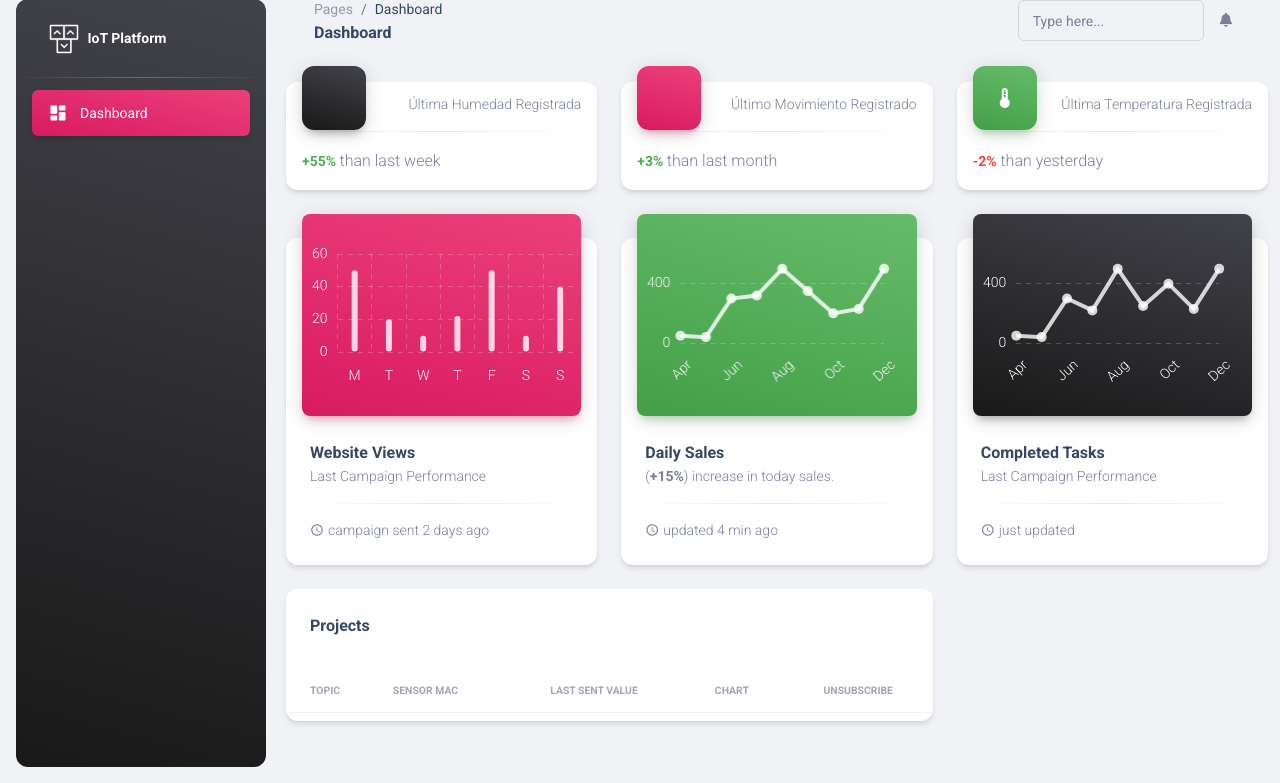
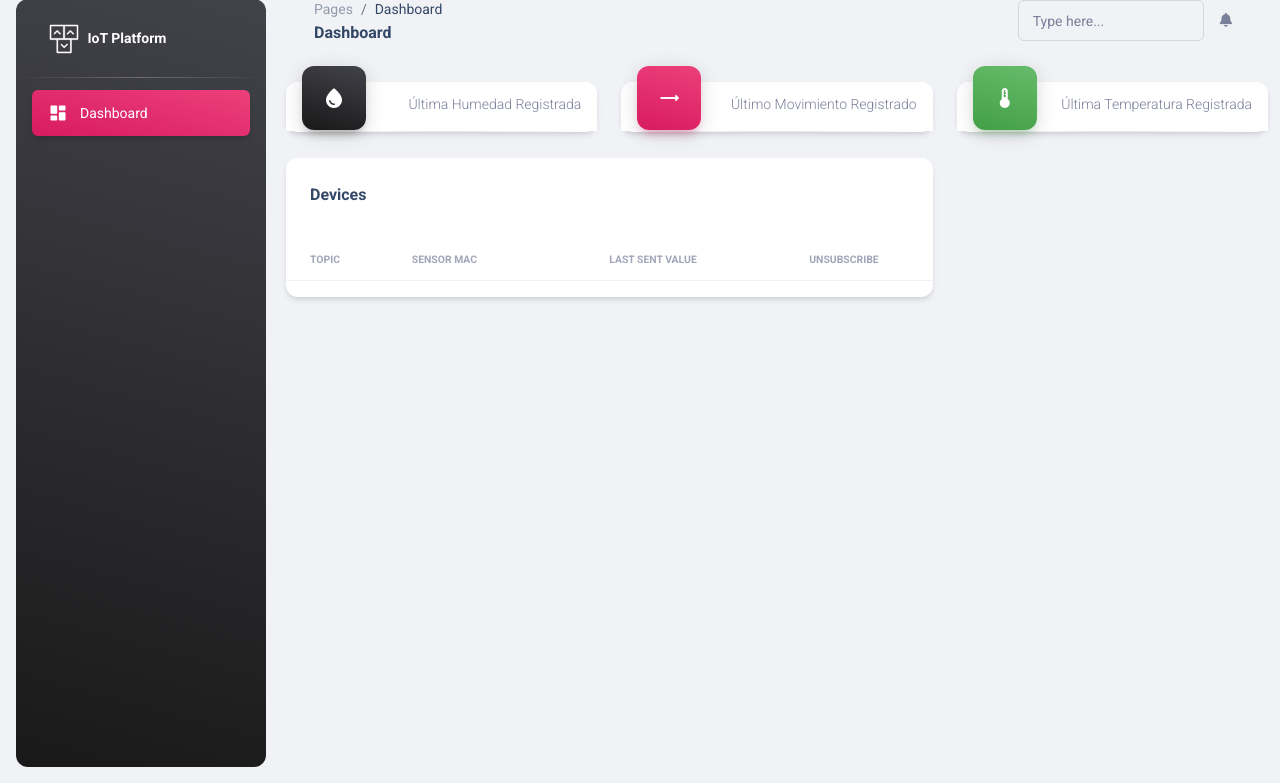
Before and after one commit to vrm2000/security_lab, a Flask app: page / in a window 1280 px wide. Shown: the part 17-800 px from the top of the page. Run offline with Flask 2, Linux system fonts and the light colour scheme; lists and menus that the app fills with data are empty; parts of the project's set-up code (start-up, migrations or seed data) failed here and were passed over; some libraries are stand-ins or nearby versions.

Commit message:
final commit

```diff
--- a/app.py
+++ b/app.py
@@ -3,7 +3,8 @@
 from flask_socketio import SocketIO
 from argparse import ArgumentParser
 from datetime import datetime, timedelta
-from flask import Flask, render_template
+from flask import Flask, render_template, redirect
+from flask_cors import CORS
 from cryptography.hazmat.primitives.asymmetric import ec
 from cryptography.hazmat.primitives.asymmetric import dh
 from cryptography.hazmat.primitives.kdf.hkdf import HKDF
@@ -32,6 +33,7 @@
 load_dotenv()
 
 app = Flask(__name__)
+CORS(app, resources={r"/*": {"origins": "http://localhost:5000"}})
 app.config['SECRET'] = 'my secret key'
 app.config['TEMPLATES_AUTO_RELOAD'] = True
 app.config['MQTT_KEEPALIVE'] = 5
@@ -45,6 +47,7 @@
 # Diccionario con todos los dispositivos conectados y que han hecho intercambio Diffie-Hellman.
 # Contiene clave compartida (shared_key) y el nonce de la comunicación (nonce)
 devices = dict()
+unsub_devices = []
 # Diccionario que contiene claves público (pubkey) y privada (privkey) de la plataforma.
 platform_keys = dict()
 
@@ -62,7 +65,16 @@
 
 @app.route('/')
 def index():
-    return render_template('index.html', devices=devices.keys())
+    return render_template('index.html', devices=devices)
+
+@app.route('/unsubscribe/<string:sensor_type>/<string:mac>', methods=['GET'])
+def unsubscribe(sensor_type, mac):
+    print(f"security/{sensor_type}/{mac}")
+    client.unsubscribe(f"security/{sensor_type}/{mac}")
+    if mac in devices:
+        devices.pop(mac)
+    unsub_devices.append(mac)
+    return redirect('/')
 
 
 def chooseEncryptionAlgorithm(algo, key, nonce):
@@ -88,31 +100,32 @@
 
 
 def register_device(message, client, mac):
-    decoded_message = bson.loads(message)
-    serialized_sensor_public_key = decoded_message["pubkey"]
-    nonce = bytes.fromhex(decoded_message["nonce"])
-    algo = decoded_message["algorithm"].decode("utf-8")
+    if mac not in unsub_devices:
+        decoded_message = bson.loads(message)
+        serialized_sensor_public_key = decoded_message["pubkey"]
+        nonce = bytes.fromhex(decoded_message["nonce"])
+        algo = decoded_message["algorithm"].decode("utf-8")
 
-    shared_key = handle_sensor_public_key(serialized_sensor_public_key, mac)
+        shared_key = handle_sensor_public_key(serialized_sensor_public_key, mac)
 
-    cipher = chooseEncryptionAlgorithm(algo, shared_key, nonce)
-    algo = algo.split("/")
-    devices[mac] =  {"shared_key": shared_key ,"nonce": nonce, "cipher": cipher, "encryption": algo}
+        cipher = chooseEncryptionAlgorithm(algo, shared_key, nonce)
+        algo = algo.split("/")
+        devices[mac] =  {"mac": mac, "sensor_type": decoded_message["sensor_type"].decode("utf-8"), "shared_key": shared_key ,"nonce": nonce, "cipher": cipher, "encryption": algo}
 
-    # generate signature hmac to compare with device's
-    signature = hmac.new(shared_key, (f"Soy un sensor con mac {mac}").encode("UTF-8"), digestmod="sha256").digest()
+        # generate signature hmac to compare with device's
+        signature = hmac.new(shared_key, (f"Soy un sensor con mac {mac}").encode("UTF-8"), digestmod="sha256").digest()
 
-    # check if device is who it claims to be
-    try:
-        if signature == decoded_message["signature"]:
-            print(f"Sensor {mac} succesfully authenticated")
-            print(f"Received new login from device {mac}")
-            devices[mac]["authenticated"] = True
-        else:
-            print("Invalid HMAC Authentication")
-            devices[mac]["authenticated"] = False
-    except:
-        print("An exception occurred tryng to authenticate...")
+        # check if device is who it claims to be
+        try:
+            if signature == decoded_message["signature"]:
+                print(f"Sensor {mac} succesfully authenticated")
+                print(f"Received new login from device {mac}")
+                devices[mac]["authenticated"] = True
+            else:
+                print("Invalid HMAC Authentication")
+                devices[mac]["authenticated"] = False
+        except:
+            print("An exception occurred tryng to authenticate...")
 
 
 def handle_sensor_public_key(serialized_sensor_public_key, mac):
@@ -188,7 +201,7 @@
 # On connect
 def handle_connect(client, userdata, flags, rc):
     if rc == 0:
-        print("Running on http://127.0.0.1:5000")
+        print("Running on http://localhost:5000")
         print('Connected successfully')
         start_platform_configuration()
     else:
@@ -215,7 +228,6 @@
         plaintext = decryptor.update( message.payload[:-16]) + decryptor.finalize_with_tag(tag)
     else:
         plaintext = decryptor.update( message.payload)
-
     return plaintext.decode("utf-8")
 
 def identify_sensor(message):
@@ -238,8 +250,9 @@
     # Identificamos el tipo de sensor y donde debe mandar los datos en la interfaz web
     submit = identify_sensor(topic[1])
     mac = topic[2]
-    if devices[mac]["authenticated"] == True:
+    if mac in devices and devices[mac]["authenticated"] == True:
         plaintext = decrypt_data(message, mac)
+        devices[mac]["last_value"] = plaintext
         if plaintext != "NO":
             print(f'({mac}) Received new {submit[3:len(submit)-4].lower()} value: {plaintext}')
             data = dict(
@@ -266,4 +279,4 @@
     thread.daemon = True
     thread.start()
     client.loop_start()
-    socketio.run(app, host='127.0.0.1', port=5000)
+    socketio.run(app, host='localhost', port=5000)
--- a/templates/index.html
+++ b/templates/index.html
@@ -10,7 +10,8 @@
     IoT Platform
   </title>
   <!--     Fonts and icons     -->
-  <link rel="stylesheet" type="text/css" href="https://fonts.googleapis.com/css?family=Roboto:300,400,500,700,900|Roboto+Slab:400,700" />
+  <link rel="stylesheet" type="text/css"
+    href="https://fonts.googleapis.com/css?family=Roboto:300,400,500,700,900|Roboto+Slab:400,700" />
   <!-- Nucleo Icons -->
   <link href="../static/css/nucleo-icons.css" rel="stylesheet" />
   <link href="../static/css/nucleo-svg.css" rel="stylesheet" />
@@ -29,9 +30,12 @@
 </head>
 
 <body class="g-sidenav-show  bg-gray-200">
-  <aside class="sidenav navbar navbar-vertical navbar-expand-xs border-0 border-radius-xl my-3 fixed-start ms-3   bg-gradient-dark" id="sidenav-main">
+  <aside
+    class="sidenav navbar navbar-vertical navbar-expand-xs border-0 border-radius-xl my-3 fixed-start ms-3   bg-gradient-dark"
+    id="sidenav-main">
     <div class="sidenav-header">
-      <i class="fas fa-times p-3 cursor-pointer text-white opacity-5 position-absolute end-0 top-0 d-none d-xl-none" aria-hidden="true" id="iconSidenav"></i>
+      <i class="fas fa-times p-3 cursor-pointer text-white opacity-5 position-absolute end-0 top-0 d-none d-xl-none"
+        aria-hidden="true" id="iconSidenav"></i>
       <a class="navbar-brand m-0" href="#">
         <img src="../static/img/logo-ct.png" class="navbar-brand-img h-100" alt="main_logo">
         <span class="ms-1 font-weight-bold text-white">IoT Platform</span>
@@ -53,7 +57,8 @@
   </aside>
   <main class="main-content position-relative max-height-vh-100 h-100 border-radius-lg ">
     <!-- Navbar -->
-    <nav class="navbar navbar-main navbar-expand-lg px-0 mx-4 shadow-none border-radius-xl" id="navbarBlur" data-scroll="true">
+    <nav class="navbar navbar-main navbar-expand-lg px-0 mx-4 shadow-none border-radius-xl" id="navbarBlur"
+      data-scroll="true">
       <div class="container-fluid py-1 px-3">
         <nav aria-label="breadcrumb">
           <ol class="breadcrumb bg-transparent mb-0 pb-0 pt-1 px-0 me-sm-6 me-5">
@@ -80,7 +85,8 @@
               </a>
             </li>
             <li class="nav-item dropdown pe-2 d-flex align-items-center">
-              <a href="javascript:;" class="nav-link text-body p-0" id="dropdownMenuButton" data-bs-toggle="dropdown" aria-expanded="false">
+              <a href="javascript:;" class="nav-link text-body p-0" id="dropdownMenuButton" data-bs-toggle="dropdown"
+                aria-expanded="false">
                 <i class="fa fa-bell cursor-pointer"></i>
               </a>
               <ul class="dropdown-menu  dropdown-menu-end  px-2 py-3 me-sm-n4" aria-labelledby="dropdownMenuButton">
@@ -106,7 +112,8 @@
                   <a class="dropdown-item border-radius-md" href="javascript:;">
                     <div class="d-flex py-1">
                       <div class="my-auto">
-                        <img src="../static/img/small-logos/logo-spotify.svg" class="avatar avatar-sm bg-gradient-dark  me-3 ">
+                        <img src="../static/img/small-logos/logo-spotify.svg"
+                          class="avatar avatar-sm bg-gradient-dark  me-3 ">
                       </div>
                       <div class="d-flex flex-column justify-content-center">
                         <h6 class="text-sm font-weight-normal mb-1">
@@ -124,14 +131,19 @@
                   <a class="dropdown-item border-radius-md" href="javascript:;">
                     <div class="d-flex py-1">
                       <div class="avatar avatar-sm bg-gradient-secondary  me-3  my-auto">
-                        <svg width="12px" height="12px" viewBox="0 0 43 36" version="1.1" xmlns="http://www.w3.org/2000/svg" xmlns:xlink="http://www.w3.org/1999/xlink">
+                        <svg width="12px" height="12px" viewBox="0 0 43 36" version="1.1"
+                          xmlns="http://www.w3.org/2000/svg" xmlns:xlink="http://www.w3.org/1999/xlink">
                           <title>credit-card</title>
                           <g stroke="none" stroke-width="1" fill="none" fill-rule="evenodd">
                             <g transform="translate(-2169.000000, -745.000000)" fill="#FFFFFF" fill-rule="nonzero">
                               <g transform="translate(1716.000000, 291.000000)">
                                 <g transform="translate(453.000000, 454.000000)">
-                                  <path class="color-background" d="M43,10.7482083 L43,3.58333333 C43,1.60354167 41.3964583,0 39.4166667,0 L3.58333333,0 C1.60354167,0 0,1.60354167 0,3.58333333 L0,10.7482083 L43,10.7482083 Z" opacity="0.593633743"></path>
-                                  <path class="color-background" d="M0,16.125 L0,32.25 C0,34.2297917 1.60354167,35.8333333 3.58333333,35.8333333 L39.4166667,35.8333333 C41.3964583,35.8333333 43,34.2297917 43,32.25 L43,16.125 L0,16.125 Z M19.7083333,26.875 L7.16666667,26.875 L7.16666667,23.2916667 L19.7083333,23.2916667 L19.7083333,26.875 Z M35.8333333,26.875 L28.6666667,26.875 L28.6666667,23.2916667 L35.8333333,23.2916667 L35.8333333,26.875 Z"></path>
+                                  <path class="color-background"
+                                    d="M43,10.7482083 L43,3.58333333 C43,1.60354167 41.3964583,0 39.4166667,0 L3.58333333,0 C1.60354167,0 0,1.60354167 0,3.58333333 L0,10.7482083 L43,10.7482083 Z"
+                                    opacity="0.593633743"></path>
+                                  <path class="color-background"
+                                    d="M0,16.125 L0,32.25 C0,34.2297917 1.60354167,35.8333333 3.58333333,35.8333333 L39.4166667,35.8333333 C41.3964583,35.8333333 43,34.2297917 43,32.25 L43,16.125 L0,16.125 Z M19.7083333,26.875 L7.16666667,26.875 L7.16666667,23.2916667 L19.7083333,23.2916667 L19.7083333,26.875 Z M35.8333333,26.875 L28.6666667,26.875 L28.6666667,23.2916667 L35.8333333,23.2916667 L35.8333333,26.875 Z">
+                                  </path>
                                 </g>
                               </g>
                             </g>
@@ -162,8 +174,9 @@
         <div class="col-xl-4 col-sm-6 mb-xl-0 mb-4">
           <div class="card">
             <div class="card-header p-3 pt-2">
-              <div class="icon icon-lg icon-shape bg-gradient-dark shadow-dark text-center border-radius-xl mt-n4 position-absolute">
-                <i class="material-icons opacity-10">rainy</i>
+              <div
+                class="icon icon-lg icon-shape bg-gradient-dark shadow-dark text-center border-radius-xl mt-n4 position-absolute">
+                <i class="material-icons opacity-10">water_drop</i>
               </div>
               <div class="text-end pt-1">
                 <p class="text-sm mb-0 text-capitalize">Última humedad registrada</p>
@@ -171,16 +184,14 @@
               </div>
             </div>
             <hr class="dark horizontal my-0">
-            <div class="card-footer p-3">
-              <p class="mb-0"><span class="text-success text-sm font-weight-bolder">+55% </span>than last week</p>
-            </div>
           </div>
         </div>
         <div class="col-xl-4 col-sm-6 mb-xl-0 mb-4">
           <div class="card">
             <div class="card-header p-3 pt-2">
-              <div class="icon icon-lg icon-shape bg-gradient-primary shadow-primary text-center border-radius-xl mt-n4 position-absolute">
-                <i class="material-icons opacity-10"></i>
+              <div
+                class="icon icon-lg icon-shape bg-gradient-primary shadow-primary text-center border-radius-xl mt-n4 position-absolute">
+                <i class="material-icons opacity-10">trending_flat</i>
               </div>
               <div class="text-end pt-1">
                 <p class="text-sm mb-0 text-capitalize">Último movimiento registrado</p>
@@ -188,15 +199,13 @@
               </div>
             </div>
             <hr class="dark horizontal my-0">
-            <div class="card-footer p-3">
-              <p class="mb-0"><span class="text-success text-sm font-weight-bolder">+3% </span>than last month</p>
-            </div>
           </div>
         </div>
         <div class="col-xl-4 col-sm-6 mb-xl-0 mb-4">
           <div class="card">
             <div class="card-header p-3 pt-2">
-              <div class="icon icon-lg icon-shape bg-gradient-success shadow-success text-center border-radius-xl mt-n4 position-absolute">
+              <div
+                class="icon icon-lg icon-shape bg-gradient-success shadow-success text-center border-radius-xl mt-n4 position-absolute">
                 <i class="material-icons opacity-10">thermostat</i>
               </div>
               <div class="text-end pt-1">
@@ -205,9 +214,6 @@
               </div>
             </div>
             <hr class="dark horizontal my-0">
-            <div class="card-footer p-3">
-              <p class="mb-0"><span class="text-danger text-sm font-weight-bolder">-2%</span> than yesterday</p>
-            </div>
           </div>
         </div>
         <!-- <div class="col-xl-3 col-sm-6">
@@ -228,108 +234,48 @@
           </div>
         </div> -->
       </div>
-      <div class="row mt-4">
-        <div class="col-lg-4 col-md-6 mt-4 mb-4">
-          <div class="card z-index-2 ">
-            <div class="card-header p-0 position-relative mt-n4 mx-3 z-index-2 bg-transparent">
-              <div class="bg-gradient-primary shadow-primary border-radius-lg py-3 pe-1">
-                <div class="chart">
-                  <canvas id="chart-bars" class="chart-canvas" height="170"></canvas>
-                </div>
-              </div>
-            </div>
-            <div class="card-body">
-              <h6 class="mb-0 ">Website Views</h6>
-              <p class="text-sm ">Last Campaign Performance</p>
-              <hr class="dark horizontal">
-              <div class="d-flex ">
-                <i class="material-icons text-sm my-auto me-1">schedule</i>
-                <p class="mb-0 text-sm"> campaign sent 2 days ago </p>
-              </div>
-            </div>
-          </div>
-        </div>
-        <div class="col-lg-4 col-md-6 mt-4 mb-4">
-          <div class="card z-index-2  ">
-            <div class="card-header p-0 position-relative mt-n4 mx-3 z-index-2 bg-transparent">
-              <div class="bg-gradient-success shadow-success border-radius-lg py-3 pe-1">
-                <div class="chart">
-                  <canvas id="chart-line" class="chart-canvas" height="170"></canvas>
-                </div>
-              </div>
-            </div>
-            <div class="card-body">
-              <h6 class="mb-0 "> Daily Sales </h6>
-              <p class="text-sm "> (<span class="font-weight-bolder">+15%</span>) increase in today sales. </p>
-              <hr class="dark horizontal">
-              <div class="d-flex ">
-                <i class="material-icons text-sm my-auto me-1">schedule</i>
-                <p class="mb-0 text-sm"> updated 4 min ago </p>
-              </div>
-            </div>
-          </div>
-        </div>
-        <div class="col-lg-4 mt-4 mb-3">
-          <div class="card z-index-2 ">
-            <div class="card-header p-0 position-relative mt-n4 mx-3 z-index-2 bg-transparent">
-              <div class="bg-gradient-dark shadow-dark border-radius-lg py-3 pe-1">
-                <div class="chart">
-                  <canvas id="chart-line-tasks" class="chart-canvas" height="170"></canvas>
-                </div>
-              </div>
-            </div>
-            <div class="card-body">
-              <h6 class="mb-0 ">Completed Tasks</h6>
-              <p class="text-sm ">Last Campaign Performance</p>
-              <hr class="dark horizontal">
-              <div class="d-flex ">
-                <i class="material-icons text-sm my-auto me-1">schedule</i>
-                <p class="mb-0 text-sm">just updated</p>
-              </div>
-            </div>
-          </div>
-        </div>
-      </div>
+
+      <br>
+
       <div class="row mb-4">
         <div class="col-lg-8 col-md-6 mb-md-0 mb-4">
           <div class="card">
             <div class="card-header pb-0">
               <div class="row">
                 <div class="col-lg-6 col-7">
-                  <h6>Projects</h6>
+                  <h6>Devices</h6>
                 </div>
               </div>
             </div>
             <div class="card-body px-0 pb-2">
               <div class="table-responsive">
-
-
-                <table class="table align-items-center mb-0">
+                <table class="table align-items-center mb-2">
                   <thead>
                     <tr>
                       <th class="text-uppercase text-secondary text-xxs font-weight-bolder opacity-7">Topic</th>
-                      <th class="text-uppercase text-secondary text-xxs font-weight-bolder opacity-7 ps-2">Sensor MAC</th>
-                      <th class="text-center text-uppercase text-secondary text-xxs font-weight-bolder opacity-7">Last sent value</th>
-                      <th class="text-center text-uppercase text-secondary text-xxs font-weight-bolder opacity-7">Chart</th>
-                      <th class="text-center text-uppercase text-secondary text-xxs font-weight-bolder opacity-7">Unsubscribe</th>
+                      <th class="text-uppercase text-secondary text-xxs font-weight-bolder opacity-7 ps-2">Sensor MAC
+                      </th>
+                      <th class="text-center text-uppercase text-secondary text-xxs font-weight-bolder opacity-7">Last
+                        sent value</th>
+                      <th class="text-center text-uppercase text-secondary text-xxs font-weight-bolder opacity-7">
+                        Unsubscribe</th>
                     </tr>
                   </thead>
-
-
                   <tbody>
-                    {% for item in devices %}
+                    {% for key, value in devices.items() %}
                     <tr>
                       <td>
-                        {{ item }}
+                        {{ value["sensor_type"] }}
                       </td>
                       <td>
-                        Text
+                        {{ value["mac"] }}
                       </td>
                       <td class="align-middle text-center text-sm">
-                        Text2
+                        {{ value["last_value"]}}
                       </td>
-                      <td class="align-middle">
-                        Text3
+                      <td class="align-middle text-center">
+                        <a class="btn btn-danger" href="/unsubscribe/{{value['sensor_type']}}/{{value['mac']}}"><i
+                            class="fas fa-trash"></i>
                       </td>
                     </tr>
                     {% endfor %}
@@ -366,7 +312,7 @@
           backgroundColor: "rgba(255, 255, 255, .8)",
           data: [50, 20, 10, 22, 50, 10, 40],
           maxBarThickness: 6
-        }, ],
+        },],
       },
       options: {
         responsive: true,
@@ -609,14 +555,14 @@
   <!-- Github buttons -->
   <script async defer src="https://buttons.github.io/buttons.js"></script>
   <script type="text/javascript">
-    var socket = io.connect('http://127.0.0.1:5000');
-    socket.on('newHumidityData', function(humidity) {
+    var socket = io.connect('http://localhost:5000');
+    socket.on('newHumidityData', function (humidity) {
       $('#humidity').text(humidity.payload.slice(0, 5));
     });
-    socket.on('newMovementData', function(movement) {
+    socket.on('newMovementData', function (movement) {
       $('#movement').text(movement.payload.slice(0, 5));
     });
-    socket.on('newTemperatureData', function(temperature) {
+    socket.on('newTemperatureData', function (temperature) {
       $('#temperature').text(temperature.payload.slice(0, 5));
     });
   </script>
```
Also changed, not shown: devices/sensor.py (+4 -3 lines), README.md.
